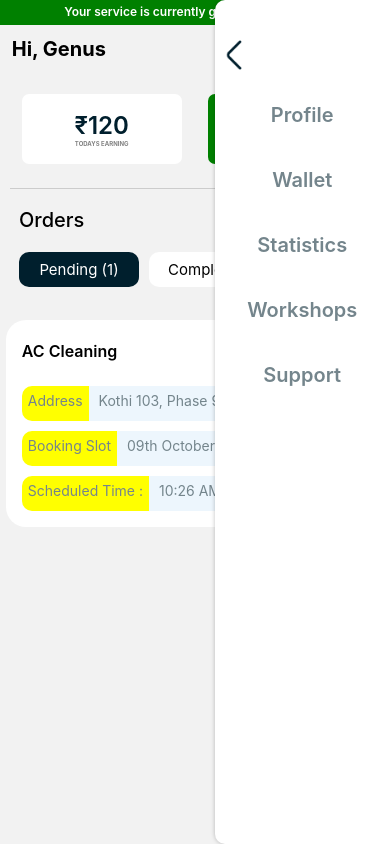
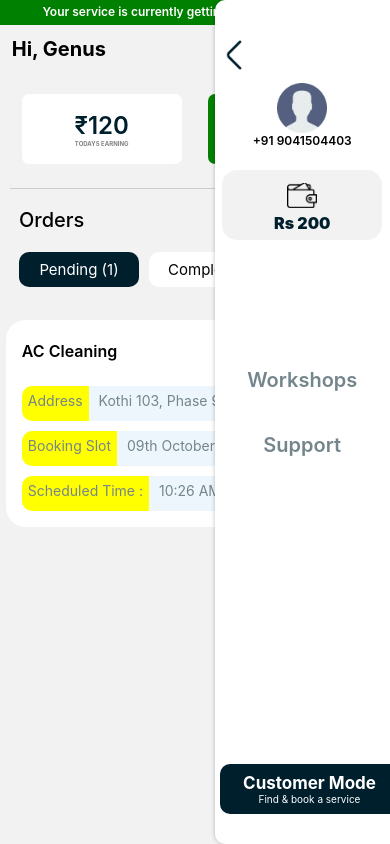
Before and after one commit to navdeepuppal/services_reactapp_mysql, a React Native app: screen /ServiceMan in a window 390 px wide. Both pictures are taken after a click on the element 358 px from the left and 57 px from the top of the page. Built offline with nearby package versions, Linux system fonts and the light colour scheme.

Commit message:
Service Man UI Improved

```diff
--- a/screens/ServiceMan/ServiceMan.js
+++ b/screens/ServiceMan/ServiceMan.js
@@ -48,7 +48,7 @@ const ServiceMan = ({ navigation }) => {
 						color: COLORS.white,
 					}}
 				>
-					Your service is currently getting broadcasted
+					Your service is currently getting broadcasted nearby
 				</Text>
 			</View>
 			<ScrollView style={{ backgroundColor: "#f2f2f2" }}>
@@ -848,7 +848,7 @@ const ServiceMan = ({ navigation }) => {
 						>
 							<View
 								style={{
-									backgroundColor: "#f2f2f2",
+									backgroundColor: COLORS.white,
 									marginTop: "20%",
 									padding: 25,
 									borderTopStartRadius: 20,
@@ -861,17 +861,6 @@ const ServiceMan = ({ navigation }) => {
 									height: "100%",
 								}}
 							>
-								<View
-									style={{
-										marginTop: "5%",
-										flexWrap: "wrap",
-									}}
-								>
-									<View
-										style={{
-											flexDirection: "row",
-										}}
-									>
 								<TouchableOpacity
 									style={{
 										width: 40,
@@ -892,274 +881,124 @@ const ServiceMan = ({ navigation }) => {
 										}}
 									/>
 								</TouchableOpacity>
-									</View>
-
-									<TouchableOpacity
+
+								<Text
+									style={{
+										margin: 10,
+										fontWeight: "600",
+										fontSize: 20,
+									}}
+								>
+									Service Man Statistics
+								</Text>
+								<View
+									style={{
+										height: 1,
+										width: "80%",
+										backgroundColor: "#cccccc",
+									}}
+								/>
+								<View
 									style={{
 										borderRadius: 7,
 										margin: 5,
-											alignItems: "center",
-											justifyContent: "center",
-											alignSelf: "center",
-											width: 160,
-											height: 70,
-											backgroundColor:
-												COLORS.white,
-										}}
-										onPress={() =>
-											navigation.navigate(
-												"Orders"
-											)
-										}
-									>
-										<View
-											style={{
-												alignItems:
-													"center",
-											}}
-										>
-											<Text
-												style={{
-													fontSize: 25,
-													fontWeight:
-														"900",
+									}}
+								>
+									<View
+										style={{
+											alignItems: "center",
+											flexDirection: "row",
+										}}
+									>
+										<Text
+											style={{
+												fontWeight: "bold",
+												color: "gray",
+											}}
+										>
+											Orders Completed:
+										</Text>
+										<Text
+											style={{
+												fontSize: 15,
+												fontWeight: "900",
 												color: "green",
+												margin: 3,
 											}}
 										>
 											90
 										</Text>
-											<Text
-												style={{
-													textAlign:
-														"center",
-													fontWeight:
-														"bold",
-													color: "gray",
-												}}
-											>
-												Orders Completed
-											</Text>
-										</View>
-									</TouchableOpacity>
-
-									<TouchableOpacity
+									</View>
+								</View>
+								<View
 									style={{
 										borderRadius: 7,
 										margin: 5,
-											alignItems: "center",
-											justifyContent: "center",
-											alignSelf: "center",
-											width: 160,
-											height: 70,
-											backgroundColor:
-												COLORS.white,
-										}}
-										onPress={() =>
-											navigation.navigate(
-												"Orders"
-											)
-										}
-									>
-										<View
-											style={{
-												alignItems:
-													"center",
-											}}
-										>
-											<Text
-												style={{
-													fontSize: 25,
-													fontWeight:
-														"900",
+									}}
+								>
+									<View
+										style={{
+											alignItems: "center",
+											flexDirection: "row",
+										}}
+									>
+										<Text
+											style={{
+												fontWeight: "bold",
+												color: "gray",
+											}}
+										>
+											Total Earnings:
+										</Text>
+										<Text
+											style={{
+												fontSize: 15,
+												fontWeight: "900",
 												color: "green",
+												margin: 3,
 											}}
 										>
 											Rs 4000
 										</Text>
-											<Text
-												style={{
-													textAlign:
-														"center",
-													fontWeight:
-														"bold",
-													color: "gray",
-												}}
-											>
-												TOTAL EARNINGS
-											</Text>
-										</View>
-									</TouchableOpacity>
-									<TouchableOpacity
+									</View>
+								</View>
+								<View
 									style={{
 										borderRadius: 7,
 										margin: 5,
-											alignItems: "center",
-											justifyContent: "center",
-											alignSelf: "center",
-											width: 160,
-											height: 70,
-											backgroundColor:
-												COLORS.white,
-										}}
-										onPress={() => {
-											setratingModalVisible(
-												true
-											);
-										}}
-									>
-										<View
-											style={{
-												alignItems:
-													"center",
-											}}
-										>
-											<Text
-												style={{
-													fontSize: 25,
-													fontWeight:
-														"900",
+									}}
+								>
+									<View
+										style={{
+											alignItems: "center",
+											flexDirection: "row",
+										}}
+									>
+										<Text
+											style={{
+												fontWeight: "bold",
+												color: "gray",
+											}}
+										>
+											Average Rating:
+										</Text>
+										<Text
+											style={{
+												fontSize: 15,
+												fontWeight: "900",
 												color: "green",
+												margin: 3,
 											}}
 										>
 											5 ⭐
 										</Text>
-											<Text
-												style={{
-													fontSize:
-														"13%",
-													textAlign:
-														"center",
-													fontWeight:
-														"bold",
-													color: "gray",
-												}}
-											>
-												AVERAGE RATING
-											</Text>
-										</View>
-									</TouchableOpacity>
-									<View
-										style={{
-											margin: 5,
-											borderRadius: 7,
-											alignItems: "center",
-											justifyContent: "center",
-											alignSelf: "center",
-											width: 160,
-											height: 70,
-											backgroundColor:
-												COLORS.white,
-										}}
-										onPress={() =>
-											navigation.navigate(
-												"Orders"
-											)
-										}
-									>
-										<View
-											onPress={() =>
-												navigation.navigate(
-													"Wallet"
-												)
-											}
-											style={{
-												alignItems:
-													"center",
-											}}
-										>
-											<Image
-												source={require("../../assets/images/wallet.png")}
-												style={{
-													width: 30,
-													height: 25,
-													alignSelf:
-														"center",
-													margin: 5,
-												}}
-											/>
-											<Text
-												style={{
-													fontSize: 16,
-													fontWeight:
-														"900",
-													color: "green",
-												}}
-											>
-												Rs 200
-											</Text>
-										</View>
-									</View>
-
-									<TouchableOpacity
-										style={styles.button3}
-										onPress={() =>
-											navigation.navigate(
-												"Contact"
-											)
-										}
-									>
-										<Text
-											style={{
-												fontWeight: "bold",
-												fontSize: 20,
-												textAlign: "center",
-												color: "black",
-											}}
-										>
-											Contact Us
-										</Text>
-									</TouchableOpacity>
-									<TouchableOpacity
-										style={{
-											width: 200,
-											height: 50,
-											borderRadius: 10,
-											backgroundColor:
-												COLORS.primary,
-
-											alignSelf: "center",
-											justifyContent: "center",
-										}}
-										onPress={() =>
-											navigation.navigate(
-												"Home"
-											)
-										}
-									>
-										<Text
-											style={{
-												fontWeight: "bold",
-												fontSize: 21,
-												textAlign: "center",
-												color: "white",
-											}}
-										>
-											Customer Mode
-										</Text>
-										<Text
-											style={{
-												fontSize: 12,
-												textAlign: "center",
-												color: "white",
-											}}
-										>
-											Find & book a service
-										</Text>
-									</TouchableOpacity>
-								</View>
-								<View
-									style={{
-										marginTop: 30,
-										margin: 10,
-										borderRadius: 20,
-										backgroundColor: COLORS.white,
-									}}
-								></View>
+									</View>
+								</View>
 							</View>
 						</Modal>
 
 						<Modal
-							animationType="slide"
+							animationType="fade"
 							transparent={true}
 							visible={navigationDrawer}
 							onRequestClose={() => {
@@ -1225,48 +1064,6 @@ const ServiceMan = ({ navigation }) => {
 											height: 50,
 											justifyContent: "center",
 										}}
-									>
-										<Text
-											style={{
-												textAlign: "center",
-												fontSize: 20,
-												fontWeight: "600",
-												color: COLORS.gray,
-											}}
-										>
-											Profile
-										</Text>
-									</TouchableOpacity>
-									<TouchableOpacity
-										style={{
-											backgroundColor:
-												COLORS.white,
-											width: "100%",
-											marginTop: 15,
-											height: 50,
-											justifyContent: "center",
-										}}
-									>
-										<Text
-											style={{
-												textAlign: "center",
-												fontSize: 20,
-												fontWeight: "600",
-												color: COLORS.gray,
-											}}
-										>
-											Wallet
-										</Text>
-									</TouchableOpacity>
-									<TouchableOpacity
-										style={{
-											backgroundColor:
-												COLORS.white,
-											width: "100%",
-											marginTop: 15,
-											height: 50,
-											justifyContent: "center",
-										}}
 										onPress={() => {
 											setnavigationDrawerVisible(
 												false
@@ -1276,17 +1073,82 @@ const ServiceMan = ({ navigation }) => {
 												);
 										}}
 									>
-										<Text
-											style={{
-												textAlign: "center",
-												fontSize: 20,
+										<Image
+											source={require("../../assets/images/user.png")}
+											style={{
+												width: 50,
+												height: 50,
+												alignSelf: "center",
+											}}
+										/>
+										<Text
+											style={{
+												textAlign: "center",
 												fontWeight: "600",
-												color: COLORS.gray,
-											}}
-										>
-											Statistics
+												fontSize: 12,
+											}}
+										>
+											+91 9041504403
 										</Text>
 									</TouchableOpacity>
+
+									<TouchableOpacity
+										style={{
+											margin: 5,
+											marginTop: 30,
+											borderRadius: 15,
+											alignItems: "center",
+											justifyContent: "center",
+											alignSelf: "center",
+											width: 160,
+											height: 70,
+											marginBottom: 100,
+											backgroundColor:
+												"#f2f2f2",
+										}}
+										onPress={() => {
+											navigation.navigate(
+												"Wallet"
+											),
+												setnavigationDrawerVisible(
+													false
+												);
+										}}
+									>
+										<View
+											onPress={() =>
+												navigation.navigate(
+													"Wallet"
+												)
+											}
+											style={{
+												alignItems:
+													"center",
+											}}
+										>
+											<Image
+												source={require("../../assets/images/wallet.png")}
+												style={{
+													width: 30,
+													height: 25,
+													alignSelf:
+														"center",
+													margin: 5,
+												}}
+											/>
+											<Text
+												style={{
+													fontSize: 16,
+													fontWeight:
+														"900",
+													color: COLORS.primary,
+												}}
+											>
+												Rs 200
+											</Text>
+										</View>
+									</TouchableOpacity>
+
 									<TouchableOpacity
 										style={{
 											backgroundColor:
@@ -1317,6 +1179,14 @@ const ServiceMan = ({ navigation }) => {
 											height: 50,
 											justifyContent: "center",
 										}}
+										onPress={() => {
+											setnavigationDrawerVisible(
+												false
+											),
+												navigation.navigate(
+													"Contact"
+												);
+										}}
 									>
 										<Text
 											style={{
@@ -1331,6 +1201,55 @@ const ServiceMan = ({ navigation }) => {
 									</TouchableOpacity>
 								</View>
 
+								<View
+									style={{
+										position: "absolute",
+										bottom: 30,
+										alignSelf: "center",
+										left: 5,
+									}}
+								>
+									<TouchableOpacity
+										style={{
+											width: 180,
+											height: 50,
+											borderRadius: 10,
+											backgroundColor:
+												COLORS.primary,
+
+											alignSelf: "center",
+											justifyContent: "center",
+										}}
+										onPress={() => {
+											navigation.navigate(
+												"Home"
+											),
+												setnavigationDrawerVisible(
+													false
+												);
+										}}
+									>
+										<Text
+											style={{
+												fontWeight: "bold",
+												fontSize: 17,
+												textAlign: "center",
+												color: "white",
+											}}
+										>
+											Customer Mode
+										</Text>
+										<Text
+											style={{
+												fontSize: 10,
+												textAlign: "center",
+												color: "white",
+											}}
+										>
+											Find & book a service
+										</Text>
+									</TouchableOpacity>
+								</View>
 								<View
 									style={{
 										marginTop: 30,
@@ -1441,6 +1360,11 @@ const ServiceMan = ({ navigation }) => {
 
 									<View
 										style={{
+											backgroundColor:
+												COLORS.white,
+											padding: 10,
+											alignItems: "center",
+											borderRadius: 10,
 											flexDirection: "row",
 											justifyContent:
 												"space-between",
@@ -1609,10 +1533,9 @@ const ServiceMan = ({ navigation }) => {
 										</View>
 									</View>
 								</View>
-
-								<View
-									style={{
-										marginTop: 30,
+								<View
+									style={{
+										marginTop: 10,
 										flexDirection: "row",
 										margin: 10,
 									}}
@@ -1623,7 +1546,7 @@ const ServiceMan = ({ navigation }) => {
 											color: COLORS.gray,
 										}}
 									>
-										Service Name:
+										Booking ID:
 									</Text>
 									<Text
 										style={{
@@ -1632,7 +1555,7 @@ const ServiceMan = ({ navigation }) => {
 											fontWeight: "600",
 										}}
 									>
-										Cleaning
+										C12992ZC
 									</Text>
 								</View>
 								<View
@@ -1647,7 +1570,7 @@ const ServiceMan = ({ navigation }) => {
 											color: COLORS.gray,
 										}}
 									>
-										Sub Service Name:
+										Service Name:
 									</Text>
 									<Text
 										style={{
@@ -1656,6 +1579,30 @@ const ServiceMan = ({ navigation }) => {
 											fontWeight: "600",
 										}}
 									>
+										Cleaning
+									</Text>
+								</View>
+								<View
+									style={{
+										flexDirection: "row",
+										margin: 10,
+									}}
+								>
+									<Text
+										style={{
+											fontSize: 15,
+											color: COLORS.gray,
+										}}
+									>
+										Sub Service Name:
+									</Text>
+									<Text
+										style={{
+											marginLeft: 10,
+											fontSize: 16,
+											fontWeight: "600",
+										}}
+									>
 										AC Cleaning
 									</Text>
 								</View>
@@ -1702,6 +1649,8 @@ const ServiceMan = ({ navigation }) => {
 									</Text>
 									<Text
 										style={{
+											backgroundColor:
+												"yellow",
 											marginLeft: 10,
 											fontSize: 15,
 											fontWeight: "600",
@@ -1859,8 +1808,9 @@ const ServiceMan = ({ navigation }) => {
 								>
 									<Text
 										style={{
-											fontSize: 20,
+											fontSize: 17,
 											color: COLORS.gray,
+											fontWeight: "600",
 										}}
 									>
 										Booking Started ?
```
Also changed, not shown: screens/Home.js (+13 -1 lines), screens/SelectTime.js (+7 -7 lines). Lines whose indentation alone changed are shown as unchanged.
